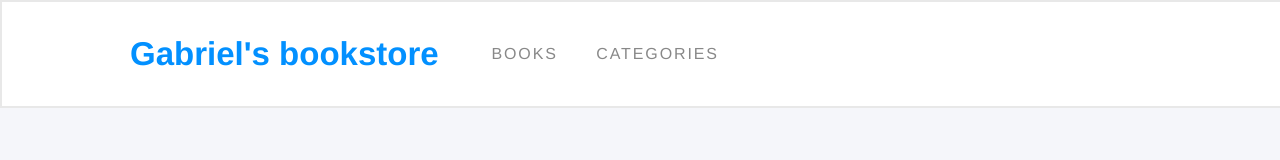
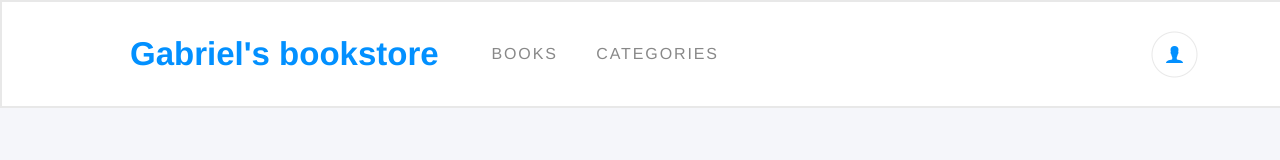
Before and after one commit to Gopxfs/bookstore, a React (Create React App) app: page / in a window 1280 px wide. Shown: the top 160 px of the page. Built offline with nearby package versions, Linux system fonts and the light colour scheme; no server answers.

Commit message:
Profile picture

```diff
--- a/src/components/NavBar.js
+++ b/src/components/NavBar.js
@@ -1,4 +1,5 @@
 import { NavLink } from 'react-router-dom';
+import profilePlaceholder from '../images/profilePlaceholder.png';
 
 const Navbar = () => (
   <nav>
@@ -15,6 +16,7 @@ const Navbar = () => (
         </NavLink>
       </li>
     </ul>
+    <img src={profilePlaceholder} alt="Profile" />
   </nav>
 );
 
```
Also changed, not shown: src/images/profilePlaceholder.png (renamed from images/profilePlaceholder.png).
